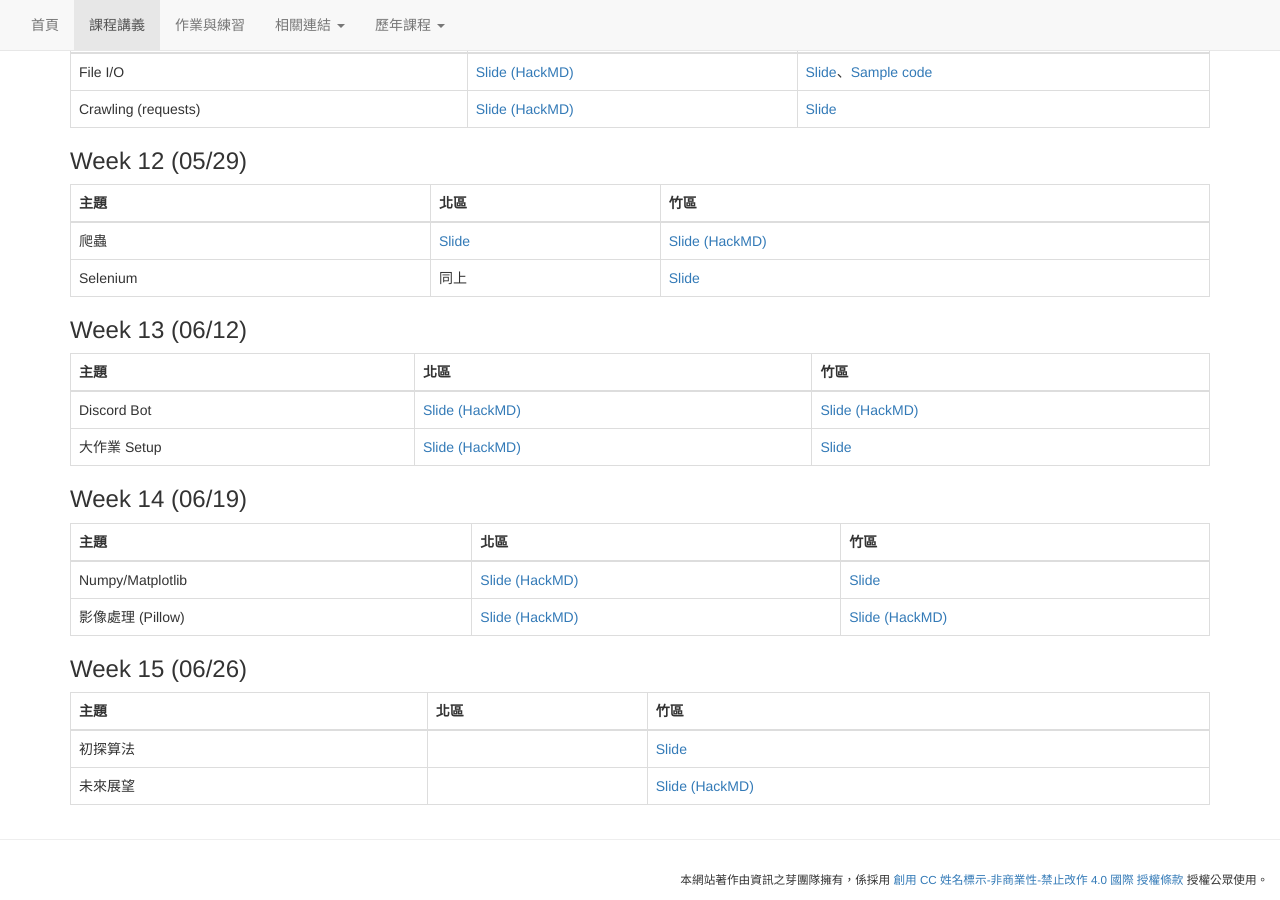
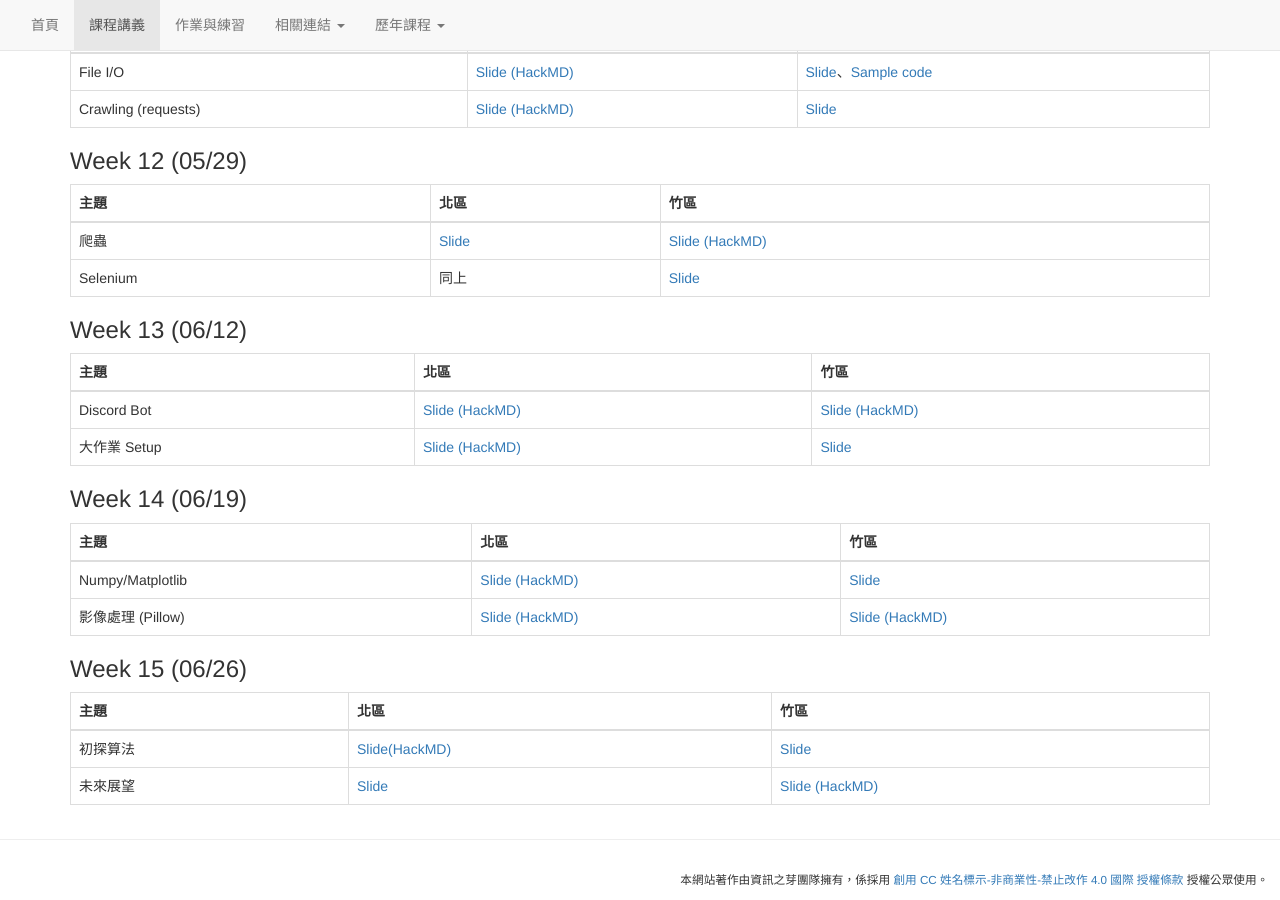
Before and after one commit to tw-csie-sprout/py2022, a Jekyll site: the page built from slides.md, in a window 1280 px wide and 900 px high, scrolled down 1928 px. Built offline with Jekyll 4.4.1, drawn with Linux system fonts in a browser that asks for light colours.

Commit message:
Update Week15 slides

```diff
--- a/slides.md
+++ b/slides.md
@@ -121,5 +121,5 @@ title: "課程講義"
 {: .table .table-bordered}
 | 主題 | 北區 | 竹區 |
 | --- | --- | --- |
-| 初探算法 |  | [Slide](https://drive.google.com/file/d/15ESBfH3JaRUOPFs4kaDVOsddegQaFrs0/view?usp=sharing) |
-| 未來展望 |  | [Slide (HackMD)](https://github.com/tw-csie-sprout/py2022.git) |
+| 初探算法 | [Slide(HackMD)](https://hackmd.io/@VLvbo_-_QjqwJnUcuKdxSQ/rJW3Rn4Fc?fbclid=IwAR07V7CD3_33YAnsouuGK63lBBHBlJl5o1o4L-th45jeBI3CgQ2AEKdz8b8#/) | [Slide](https://drive.google.com/file/d/15ESBfH3JaRUOPFs4kaDVOsddegQaFrs0/view?usp=sharing) |
+| 未來展望 | [Slide](https://drive.google.com/drive/u/0/folders/1MJbv2ElGRhply-r71NAvD12z4sn6FSrv)  | [Slide (HackMD)](https://github.com/tw-csie-sprout/py2022.git) |
```
